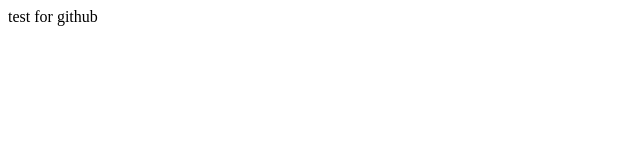
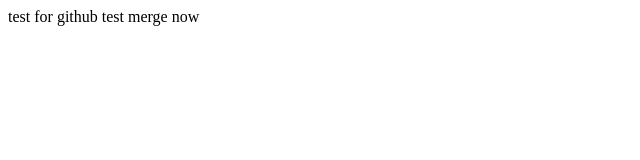
Before and after one commit to Ahadhalloul/website, a plain HTML site: page test-github.html in a window 1280 px wide. Shown: the whole page, without its empty margins (0-640 px from the left). Drawn offline with Linux system fonts and the light colour scheme.

Commit message:
test merge

```diff
--- a/test-github.html
+++ b/test-github.html
@@ -6,6 +6,6 @@
     <title>Document</title>
   </head>
   <body>
-    test for github
+    test for github test merge now
   </body>
 </html>
```
